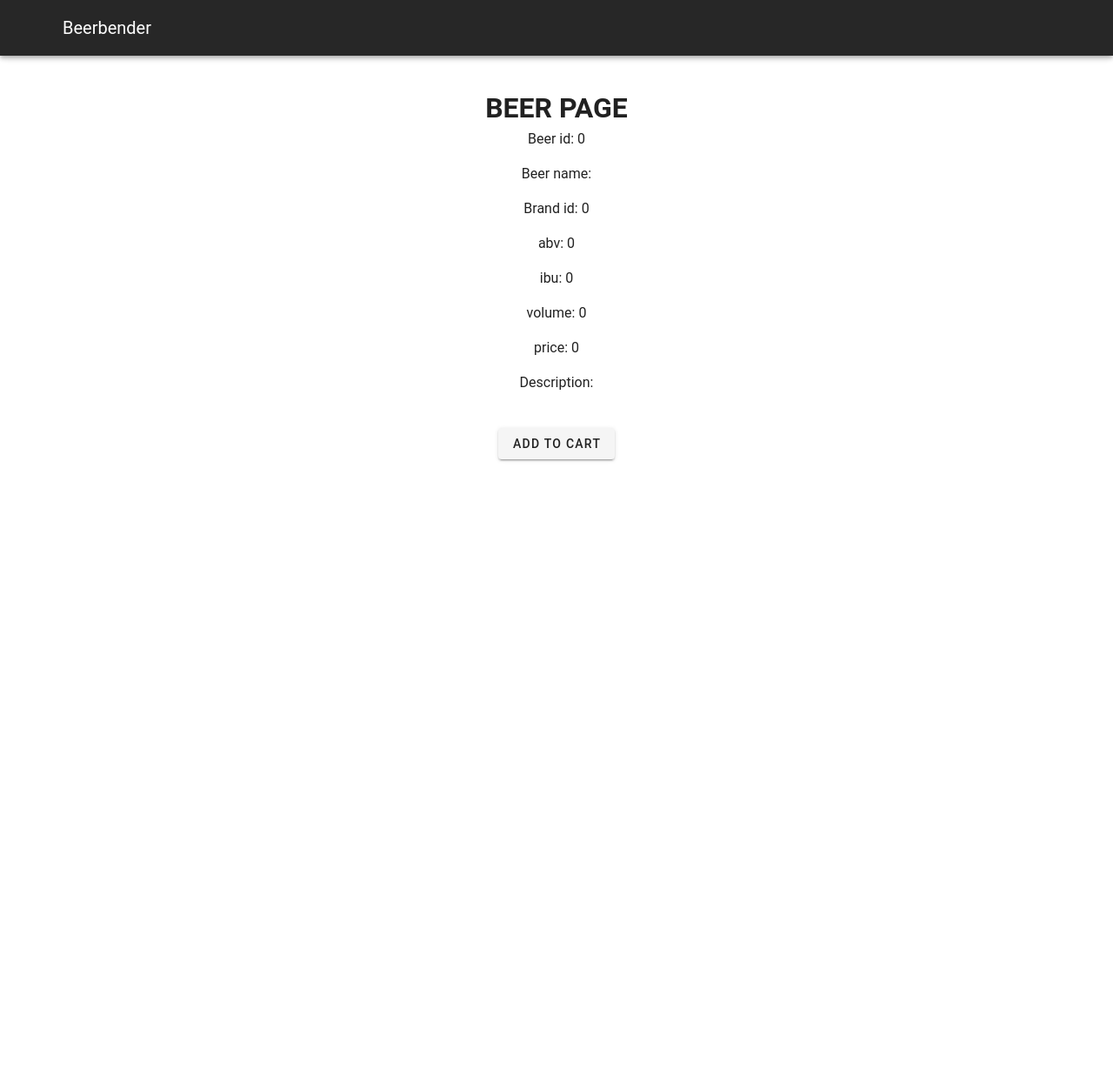
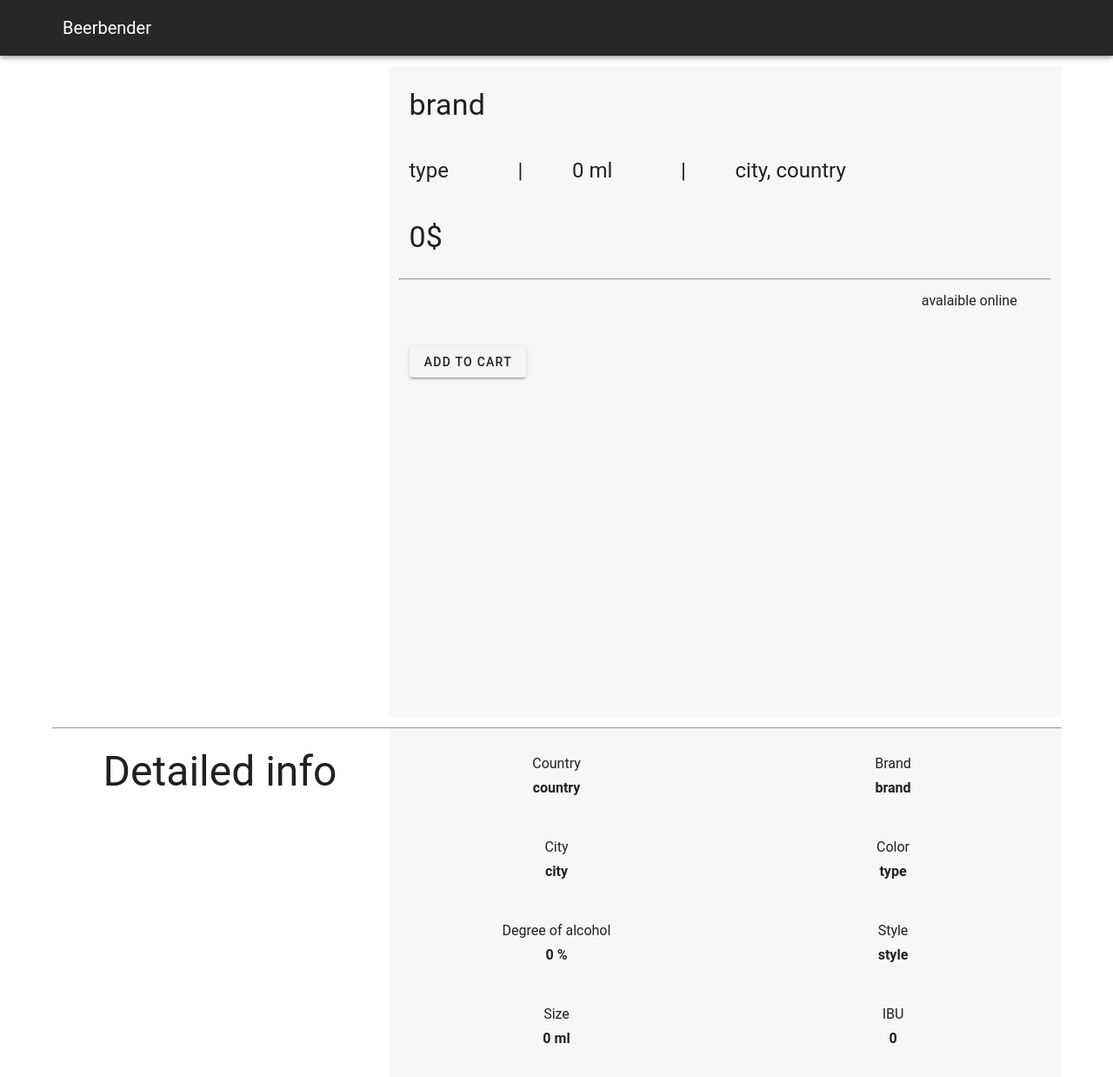
Before and after one commit to seancanning37/glo-2005-project-h20, a Vue app in the folder frontend/: page /beers/1 in a window 1280 px wide. Shown: the top 1238 px of the page at 87% size. Before the commit the page ends 800 px from the top, so only its background shows below. Built offline with nearby package versions, Linux system fonts and the light colour scheme; no server answers; the HTML template or start-up script is replaced by a standard one.

Commit message:
BeerPage pas mal done

```diff
--- a/frontend/src/api/beer_api.js
+++ b/frontend/src/api/beer_api.js
@@ -8,3 +8,9 @@ export const getBeer = (id) => {
     console.log(error);
   });
 };
+export const getBrand = (id) => {
+  const path = `${API_URL}/brands/${id}`;
+  return axios.get(path).catch((error) => {
+    console.log(error);
+  });
+};
--- a/frontend/src/components/beer/BeerHeader.vue
+++ b/frontend/src/components/beer/BeerHeader.vue
@@ -1,9 +1,79 @@
 <template>
+  <v-container class="py-0">
+    <v-row class="py-0">
+      <v-col cols="4" justify="start">
+        <v-container>
+          <v-img height="700px" width="400px" :src="beer.pictureURL"></v-img>
+        </v-container>
+      </v-col>
+
+      <v-col class="my-0" style="background-color: #f7f7f7;">
+        <v-container text-left>
+          <p class="display-1 my-0">{{ brand.name }}</p>
+          <p class="display-2">{{ beer.name }}</p>
+          <p class="title">{{ beer.description }}</p>
+        </v-container>
+
+        <v-container text-left>
+          <v-row>
+            <v-col cols="2">
+              <p class="headline">{{ type.name }}</p>
+            </v-col>
+            <v-col cols="1">
+              <p class="headline">|</p>
+            </v-col>
+            <v-col cols="2">
+              <p class="headline">{{ beer.volume }} ml</p>
+            </v-col>
+            <v-col cols="1">
+              <p class="headline">|</p>
+            </v-col>
+            <v-col>
+              <p class="headline">{{ brand.city }}, {{ brand.country }}</p>
+            </v-col>
+          </v-row>
+        </v-container>
+
+        <v-container text-left>
+          <p class="display-1">{{ beer.price }}$</p>
+        </v-container>
+
+        <hr />
+
+        <v-container>
+          <v-row>
+            <v-col col="1">
+              <v-icon>mdi-check</v-icon>
+            </v-col>
+            <v-col cols="3">
+              <p>{{ beer.disponibility }} avalaible online</p>
+            </v-col>
+          </v-row>
+        </v-container>
+
+        <v-container text-left>
+          <v-btn v-on:click="addBeerToCart">
+            Add to cart
+          </v-btn>
+        </v-container>
+      </v-col>
+    </v-row>
+    <v-container> </v-container>
+  </v-container>
 </template>
 
 <script>
+import Cookie from "js-cookie";
+
 export default {
-  name: "BeerHeader"
+  name: "BeerHeader",
+  props: ["beer", "brand", "type"],
+  methods: {
+    addBeerToCart: function() {
+      let cookie = Cookie.get("beerbender-token");
+      console.log(cookie);
+    },
+  },
 };
 </script>
 
--- /dev/null
+++ b/frontend/src/components/beer/BeerInfo.vue
@@ -0,0 +1,62 @@
+<template>
+  <v-container>
+    <v-row>
+      <v-col cols="4" class="py-6">
+        <p class="display-2">Detailed info</p>
+      </v-col>
+
+      <v-col class="py-6" style="background-color: #f7f7f7">
+        <v-row>
+          <v-col cols="6">
+            <p class="my-1">Country</p>
+            <p class="font-weight-bold">{{ brand.country }}</p>
+          </v-col>
+
+          <v-col cols="6">
+            <p class="my-1">Brand</p>
+            <p class="font-weight-bold">{{ brand.name }}</p>
+          </v-col>
+
+          <v-col cols="6">
+            <p class="my-1">City</p>
+            <p class="font-weight-bold">{{ brand.city }}</p>
+          </v-col>
+
+          <v-col cols="6">
+            <p class="my-1">Color</p>
+            <p class="font-weight-bold">{{ type.name }}</p>
+          </v-col>
+
+          <v-col cols="6">
+            <p class="my-1">Degree of alcohol</p>
+            <p class="font-weight-bold">{{ beer.abv }} %</p>
+          </v-col>
+
+          <v-col cols="6">
+            <p class="my-1">Style</p>
+            <p class="font-weight-bold">{{ beerStyle.name }}</p>
+          </v-col>
+
+          <v-col cols="6">
+            <p class="my-1">Size</p>
+            <p class="font-weight-bold">{{ beer.volume }} ml</p>
+          </v-col>
+
+          <v-col cols="6">
+            <p class="my-1">IBU</p>
+            <p class="font-weight-bold">{{ beer.ibu }}</p>
+          </v-col>
+        </v-row>
+      </v-col>
+    </v-row>
+  </v-container>
+</template>
+
+<script>
+export default {
+  name: "BeerInfo",
+  props: ["beer", "brand", "type", "beerStyle"],
+};
+</script>
+
+<style></style>
--- a/frontend/src/views/Beer.vue
+++ b/frontend/src/views/Beer.vue
@@ -1,32 +1,29 @@
-<template>
+<template class="salut">
   <v-container>
-    <v-container>
-      <h1>
-        BEER PAGE
-      </h1>
-      <p>Beer id: {{ this.beer.id }}</p>
-      <p>Beer name: {{ this.beer.name }}</p>
-      <p>Brand id: {{ this.beer.brand_id }}</p>
-      <p>abv: {{ this.beer.abv }}</p>
-      <p>ibu: {{ this.beer.ibu }}</p>
-      <p>volume: {{ this.beer.volume }}</p>
-      <p>price: {{ this.beer.price }}</p>
-      <p>Description: {{ this.beer.description }}</p>
-    </v-container>
-    <v-container>
-      <v-btn v-on:click="addBeerToCart">
-        Add to cart
-      </v-btn>
-    </v-container>
+    <beer-header :beer="beer" :brand="brand" :type="type" />
+
+    <hr />
+
+    <beer-info
+      :beer="beer"
+      :brand="brand"
+      :type="type"
+      :beerStyle="beerStyle"
+    />
   </v-container>
 </template>
 
 <script>
-import Cookie from "js-cookie";
-import { getBeer } from "../api/beer_api.js";
+import BeerHeader from "../components/beer/BeerHeader.vue";
+import BeerInfo from "../components/beer/BeerInfo.vue";
+import { getBeer, getBrand } from "../api/beer_api.js";
 
 export default {
   name: "Beer",
+  components: {
+    BeerHeader,
+    BeerInfo,
+  },
   data: () => ({
     beer: {
       id: 0,
@@ -37,6 +34,18 @@ export default {
       volume: 0,
       price: 0.0,
       description: "",
+      pictureURL: "",
+    },
+    brand: {
+      name: "brand",
+      city: "city",
+      country: "country",
+    },
+    type: {
+      name: "type",
+    },
+    beerStyle: {
+      name: "style",
     },
   }),
   created() {
@@ -47,9 +56,9 @@ export default {
       const beer = await getBeer(this.$route.params.beer_id);
       this.beer = beer.data;
     },
-    addBeerToCart: function() {
-      let cookie = Cookie.get("beerbender-token");
-      console.log(cookie);
+    getBrand: async function() {
+      const brand = await getBrand(this.beer.brand_id);
+      this.brand = brand.data;
     },
   },
 };
```
